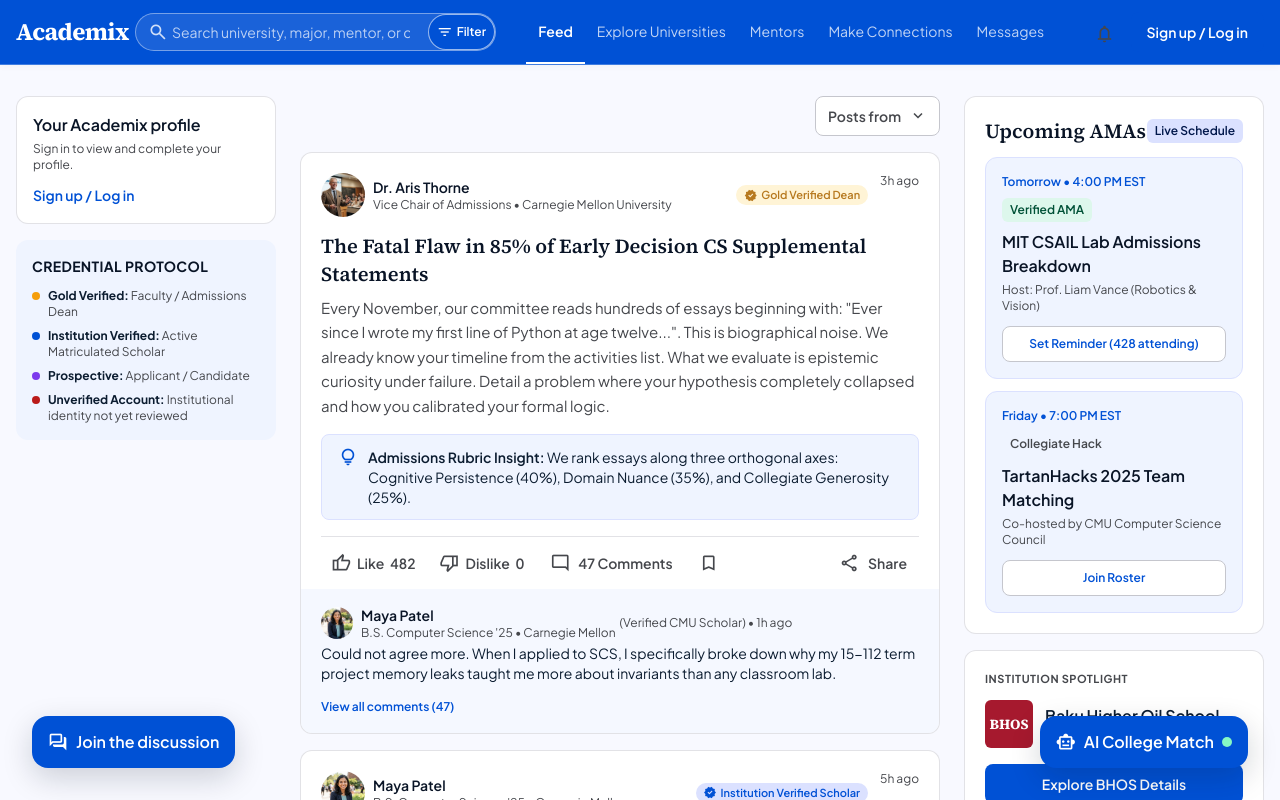
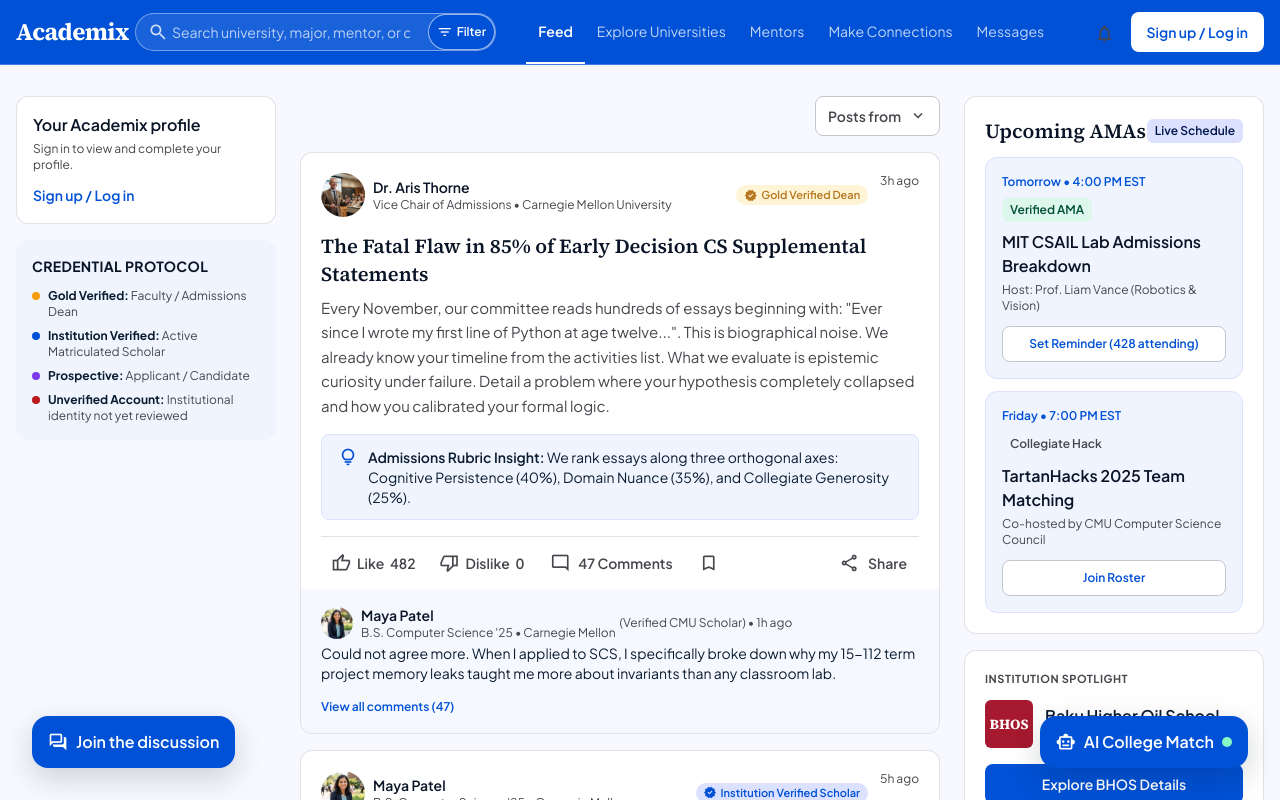
Before and after one commit to Muhammed1225/Academix, a React (Vite) app: page / in a window 1280 px wide. Shown: the top 800 px of the page. Built offline with nearby package versions, Linux system fonts and the light colour scheme.

Commit message:
modified:   src/components/Layout.tsx

```diff
--- a/src/components/Layout.tsx
+++ b/src/components/Layout.tsx
@@ -578,7 +578,7 @@
             {notificationsOpen && <NotificationsPanel onClose={() => setNotificationsOpen(false)} />}
           </div>
           {!signedIn && authChecked && (
-            <Link to="/auth" className="btn-primary">Sign up / Log in</Link>
+            <Link to="/auth" className="btn-primary !bg-white !text-[#0051D5] hover:!bg-white/90">Sign up / Log in</Link>
           )}
         </div>
       </div>
```
